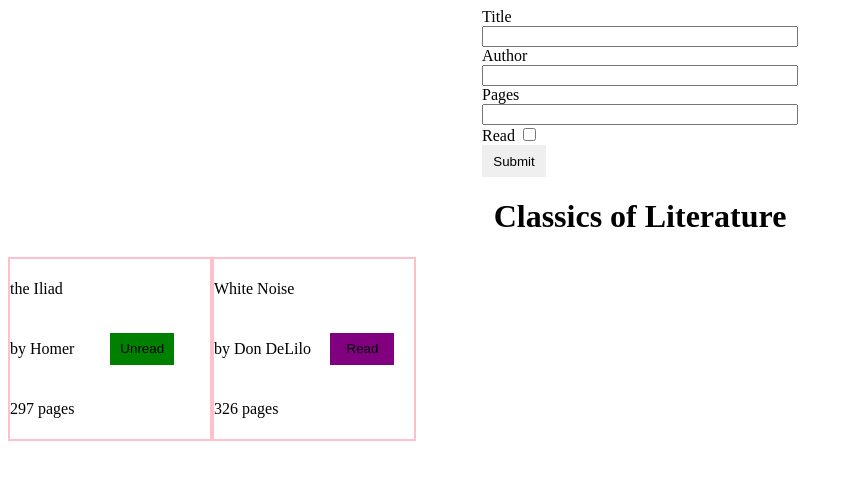
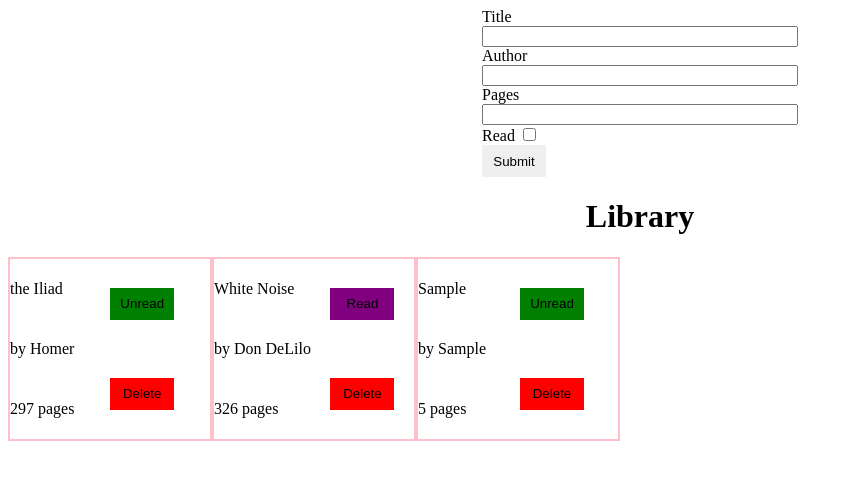
Before and after one commit to drewslam/library, a plain HTML site: page index.html in a window 1280 px wide. Both pictures are taken after typing "Sample", "Sample", "5" into the empty fields and a click on the button "Submit". Shown: the whole page, without its empty margins (0-853 px from the left). Drawn offline with Linux system fonts and the light colour scheme.

Commit message:
updated display function

```diff
--- a/app.js
+++ b/app.js
@@ -9,21 +9,29 @@ const submit = document.querySelector('.submit');
 const content = document.querySelector('.content');
 
 // initialize library variable
-let myLibrary = [{ title: 'the Iliad', author: 'Homer', pages: 297, read: false }, { title: 'White Noise', author: 'Don DeLilo', pages: 326, read: true }];
+let myLibrary = [
+    // dummy books
+    {
+        title: 'the Iliad',
+        author: 'Homer',
+        pages: 297,
+        read: false
+    },
+    {
+        title: 'White Noise',
+        author: 'Don DeLilo',
+        pages: 326,
+        read: true
+    }
+];
+let contentLib = [...content.children];
 
 // Book constructor
 function Book(title, author, pages, read) {
     this.title = title;
     this.author = author;
-    this.pages = parseInt(pages);
+    this.pages = pages;
     this.read = read;
-    /* this.readStatus = function() {
-        if (read === true) {
-            return 'Read';
-        } else {
-            return 'Unread';
-        }
-    } */
 }
 
 // add book to array
@@ -38,24 +46,32 @@ function addBookToLibrary() {
     author.value = '';
     pages.value = '';
     checkBox.checked = false;
+    displayLibrary();
 }
 
 // display library on page
 function displayLibrary() {
     myLibrary.forEach(book => {
         const div = document.createElement('div');
+        div.setAttribute('data-number', myLibrary.indexOf(book));
         const btn = document.createElement('button');
-        const p1 = document.createElement('p');
-        const p2 = document.createElement('p');
-        const p3 = document.createElement('p');
-        p1.textContent = book.title;
-        p2.textContent = `by ${book.author}`;
-        p3.textContent = `${book.pages} pages`;
+        btn.classList.add('btn');
+        const deleteBtn = document.createElement('button');
+        deleteBtn.classList.add('delete');
+        deleteBtn.textContent = 'Delete';
         content.appendChild(div).classList.add('book');
-        div.appendChild(p1);
-        div.appendChild(p2);
-        div.appendChild(p3);
-        div.appendChild(btn).classList.add('btn');
+        div.innerHTML = `
+                        <p class='title'>${book.title}</p>
+                        <p class='author'>by ${book.author}</p>
+                        <p class='pages'>${book.pages} pages</p>
+                        `;
+        div.appendChild(btn);
+        div.appendChild(deleteBtn);
+
+        if (div.getAttribute('data-number')) {
+            contentLib.push(div)
+        }
+
         if (book.read === true) {
             btn.classList.add('read');
             btn.textContent = 'Read';
@@ -63,29 +79,44 @@ function displayLibrary() {
             btn.classList.add('unread');
             btn.textContent = 'Unread';
         }
-    })
-}
 
-displayLibrary();
 
-// initialize read/unread buttons
-const readUnread = document.querySelectorAll('.btn');
-
-// read/unread button toggle
-readUnread.forEach(btn => {
         btn.addEventListener('click', () => {
             if (btn.classList.contains('unread')) {
+                book.read = true;
                 btn.classList.remove('unread');
                 btn.classList.add('read');
                 btn.textContent = 'Read';
             } else {
+                book.read = false;
                 btn.classList.remove('read');
                 btn.classList.add('unread');
                 btn.textContent = 'Unread';
             }
         })
+
+        deleteBtn.addEventListener('click', () => {
+            myLibrary.splice(book, 1);
+            content.removeChild(div);
         })
 
+        // prevent duplicate listings
+        for (let i = 0; i < contentLib.length; i++) {
+            let counter = 0;
+            for (let j = 0; j < contentLib.length; j++) {
+                if (contentLib[i].getAttribute('data-number') === contentLib[j].getAttribute('data-number')) {
+                    counter++
+                }
+            }
+            if (counter > 1) {
+                content.removeChild(contentLib[(i)]);
+                contentLib.splice((i), 1);
+            }
+        }
+    })
+}
 
 // submit button on form
 submit.addEventListener('click', addBookToLibrary)
+
+displayLibrary();
--- a/index.html
+++ b/index.html
@@ -21,7 +21,7 @@
         <button type='submit' class='submit'>Submit</button>
     </div>
 
-    <h1 class='title'>Classics of Literature</h1>
+    <h1 class='title'>Library</h1>
 
     <div class='content'>
         <!-- dummy books -->
--- a/style.css
+++ b/style.css
@@ -40,6 +40,10 @@ button.unread {
     background-color: green;
 }
 
+button.delete {
+    background-color: red;
+}
+
 button:hover {
     opacity: 75%;
 }
```
Lines whose indentation alone changed are shown as unchanged.
